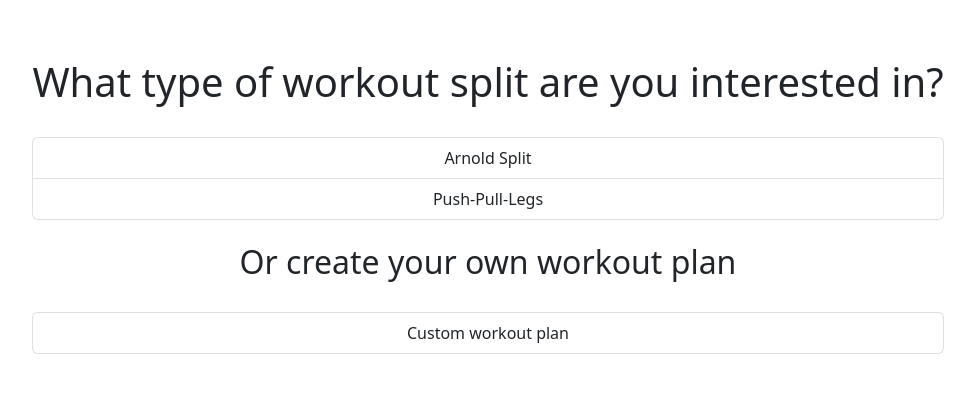
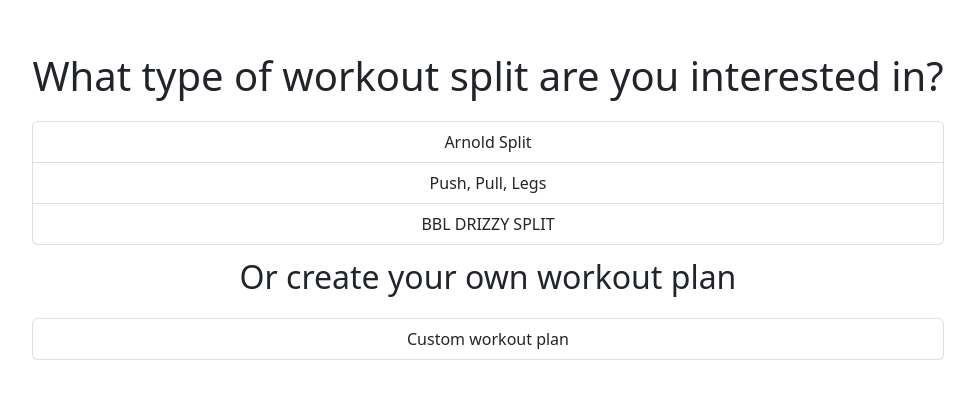
Before and after one commit to policarddavid/WorkoutTracker, a React (Vite) app: page / in a window 1280 px wide. Shown: the part 114-512 px from the top of the page, without its empty margins (152-1127 px from the left). Built offline with nearby package versions, Linux system fonts and the light colour scheme.

Commit message:
fixed dynamic exercise list

```diff
--- a/src/App.tsx
+++ b/src/App.tsx
@@ -4,31 +4,36 @@ import Message from "./components/Message";
 import "./App.css";
 import Home from "./components/Home";
 import { BrowserRouter as Router, Routes, Route, Link } from "react-router-dom";
-import Workout from "./components/Workout";
+import { Workout } from "./components/Workout";
+import WorkoutGen from "./components/WorkoutGen";
 
-const workouts = [
+function App() {
+  const workouts: Workout[] = [
     {
+      name: "Arnold Split",
       id: "ArnoldSplit",
-    name: "Arnold Split",
       exercises: ["Bench Press", "Squat", "Deadlift", "Shoulder Press"],
     },
     {
+      name: "Push, Pull, Legs",
       id: "PPL",
-    name: "Push, Pull, Legs",
       exercises: ["Bench Press", "Pull Ups", "Squats", "Deadlifts"],
     },
+    {
+      name: "BBL DRIZZY SPLIT",
+      id: "BBL",
+      exercises: ["twerking", "shaking ass", "hip thrusting"],
+    },
   ];
-
-function App() {
   return (
     <Router>
       <Routes>
-        <Route path="/" element={<Home />} />
+        <Route path="/" element={<Home workoutList={workouts} />} />
         {workouts.map((workout) => (
           <Route
             path={`/${workout.id}`}
             element={
-              <Workout
+              <WorkoutGen
                 name={workout.name}
                 id={workout.id}
                 exercises={workout.exercises}
--- a/src/components/Home.tsx
+++ b/src/components/Home.tsx
@@ -1,19 +1,23 @@
-import ArnoldSplit from "./ArnoldSplit";
 import ListGroup from "./ListGroup";
 import Message from "./Message";
-import Workout from "./Workout";
+import { Workout } from "./Workout";
 
-function Home() {
+interface HomeProps {
+  workoutList: Workout[];
+}
+function Home({ workoutList }: HomeProps) {
   const handleSelectItem = (key: string) => {
     window.location.href = `/${key}`;
   };
-  const workouts: string[] = ["Arnold Split", "Push-Pull-Legs"];
-  const workoutids: string[] = ["ArnoldSplit", "PPL"];
+  let workoutNames: string[];
+  let workoutIds: string[];
+  workoutNames = workoutList.map((workout) => workout.name);
+  workoutIds = workoutList.map((workout) => workout.id);
   return (
     <div className="parent">
       <ListGroup
-        items={workouts}
-        keys={workoutids}
+        items={workoutNames}
+        keys={workoutIds}
         heading="What type of workout split are you interested in?"
         onSelectItem={handleSelectItem}
       />
--- /dev/null
+++ b/src/components/Workout.ts
@@ -0,0 +1,6 @@
+// Workout.ts
+export interface Workout {
+    name: string;
+    id: string;
+    exercises: string[];
+  }
```
Also changed, not shown: src/components/WorkoutGen.tsx (renamed from src/components/Workout.tsx, +3 -8 lines). Lines whose indentation alone changed are shown as unchanged.
